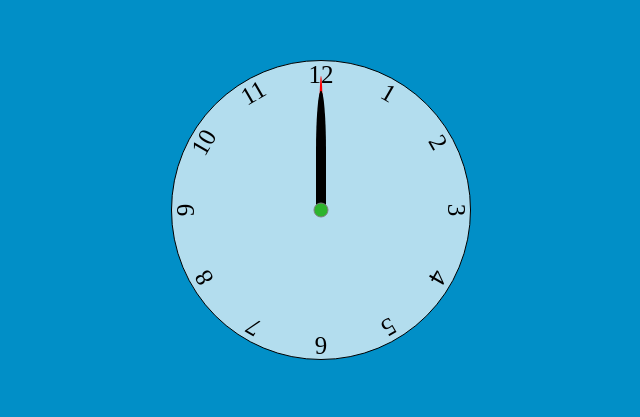
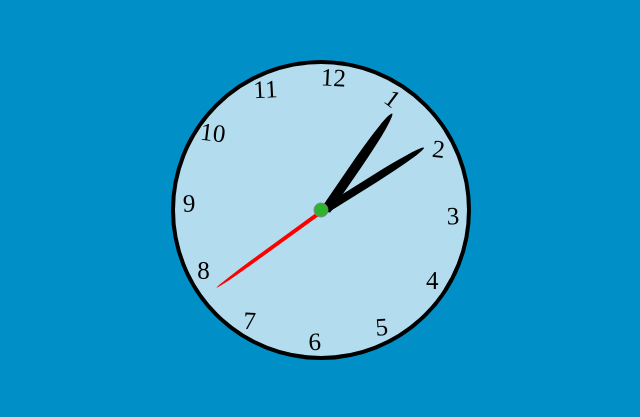
Before and after one commit to Rana2324/analog_clock, a plain HTML site: page index.html in a window 1280 px wide. Shown: the part 190-607 px from the top of the page, without its empty margins (319-959 px from the left). Drawn offline with Linux system fonts and the light colour scheme.

Commit message:
created a analog clock using javascript

```diff
--- a/index.html
+++ b/index.html
@@ -16,18 +16,18 @@
     <div class="hand second"></div>
     <div class="hand minute"></div>
     <div class="hand hour"></div>
-    <div class="number item1">1</div>
-    <div class="number item2">2</div>
-    <div class="number item3">3</div>
-    <div class="number item4">4</div>
-    <div class="number item5">5</div>
-    <div class="number item6">6</div>
-    <div class="number item7">7</div>
-    <div class="number item8">8</div>
-    <div class="number item9">9</div>
-    <div class="number item10">10</div>
-    <div class="number item11">11</div>
-    <div class="number item12">12</div>
+    <div class="number item1"><span class="one">1</span></div>
+    <div class="number item2"><span class="two">2</span></div>
+    <div class="number item3"><span class="three">3</span></div>
+    <div class="number item4"><span class="four">4</span></div>
+    <div class="number item5"><span class="five">5</span></div>
+    <div class="number item6"><span class="six">6</span></div>
+    <div class="number item7"><span class="seven">7</span></div>
+    <div class="number item8"><span class="eight">8</span></div>
+    <div class="number item9"><span class="nine">9</span></div>
+    <div class="number item10"><span class="ten">10</span></div>
+    <div class="number item11"><span class="eleven">11</span></div>
+    <div class="number item12"><span class="twelve">12</span></div>
     <div class="circle"></div>
   </div>
 
--- a/index.js
+++ b/index.js
@@ -0,0 +1,21 @@
+/* selection section */
+const hourHand = document.querySelector(".hour");
+const minuteHand = document.querySelector(".minute");
+const secondHand = document.querySelector(".second");
+
+setInterval(clock, 1000);
+
+function clock() {
+  const now = new Date();
+  const hours = now.getHours();
+  const minutes = now.getMinutes();
+  const seconds = now.getSeconds();
+
+  const hourDeg = hours * 30 + minutes / 2;
+  const minuteDeg = minutes * 6 + seconds / 10;
+  const secondDeg = seconds * 6;
+
+  hourHand.style.transform = `rotate(${hourDeg}deg)`;
+  minuteHand.style.transform = `rotate(${minuteDeg}deg)`;
+  secondHand.style.transform = `rotate(${secondDeg}deg)`;
+}
--- a/style.css
+++ b/style.css
@@ -15,7 +15,7 @@ body {
   height: 300px;
   background: rgb(255, 255, 255, 0.7);
   border-radius: 50%;
-  border: 1px solid black;
+  border: 4px solid black;
   position: relative;
 }
 .number {
@@ -61,6 +61,54 @@ body {
 .item12 {
   transform: rotate(360deg);
 }
+.one {
+  transform: rotate(7deg);
+  position: absolute;
+}
+.two {
+  transform: rotate(306deg);
+  position: absolute;
+}
+.three {
+  transform: rotate(268deg);
+  position: absolute;
+}
+.four {
+  transform: rotate(240deg);
+  position: absolute;
+}
+.five {
+  transform: rotate(206deg);
+  position: absolute;
+}
+.six {
+  transform: rotate(178deg);
+  position: absolute;
+}
+.seven {
+  transform: rotate(153deg);
+  position: absolute;
+}
+.eight {
+  transform: rotate(120deg);
+  position: absolute;
+}
+.nine {
+  transform: rotate(89deg);
+  position: absolute;
+}
+.ten {
+  transform: rotate(67deg);
+  position: absolute;
+}
+.eleven {
+  transform: rotate(27deg);
+  position: absolute;
+}
+.twelve {
+  transform: rotate(3deg);
+  position: absolute;
+}
 
 .hand {
   width: 10px;
@@ -70,6 +118,7 @@ body {
   bottom: 50%;
   transform: translate(-50%);
   position: absolute;
+  transform-origin: bottom;
 }
 .second {
   height: 45%;
```
